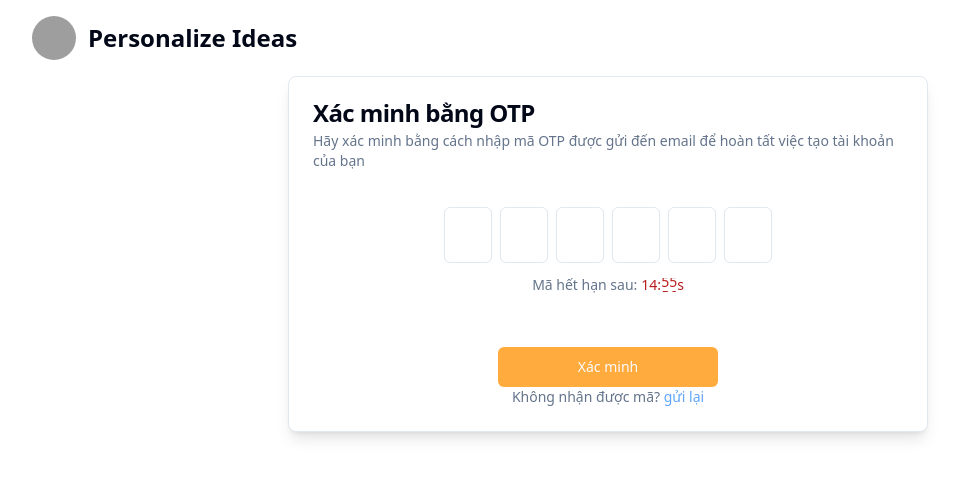
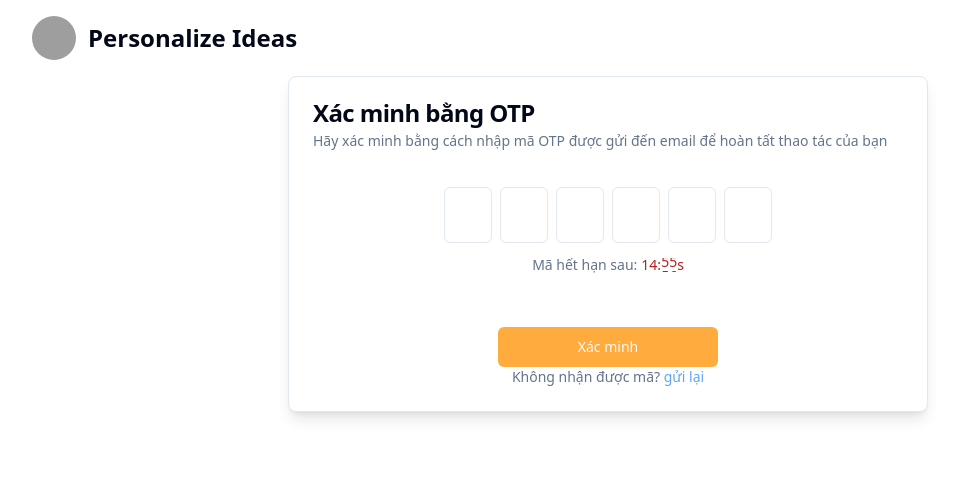
Before and after one commit to TomNguyen23/Travel-Buddy, a React (Vite) app: page /OTP-verification in a window 1280 px wide. Shown: the top 478 px of the page, without its empty margins (32-991 px from the left). Built offline with nearby package versions, Linux system fonts and the light colour scheme; grey boxes are pictures that could not be loaded; a web font is replaced by a local one.

Commit message:
get API from BE and modify logic

```diff
--- a/src/api/apiSlice.js
+++ b/src/api/apiSlice.js
@@ -17,7 +17,7 @@ const baseQueryWithReauth = async (args, api, extraOptions) => {
     let result = await baseQuery(args, api, extraOptions);
 
     if (result.error?.status === 403) {
-        const refreshResult = await baseQuery('api/refresh', api, extraOptions);
+        const refreshResult = await baseQuery('/api/auth/refresh-token', api, extraOptions);
 
         if (refreshResult?.data) {
             const user = api.getState().auth.login.user;
--- /dev/null
+++ b/src/components/cards/OTP_card.jsx
@@ -0,0 +1,132 @@
+import { useEffect, useState } from 'react';
+import { REGEXP_ONLY_DIGITS_AND_CHARS } from "input-otp";
+import {
+  InputOTP,
+  InputOTPGroup,
+  InputOTPSlot,
+} from "@/components/ui/input-otp";
+import {
+    Card,
+    CardContent,
+    CardDescription,
+    CardFooter,
+    CardHeader,
+    CardTitle,
+} from "@/components/ui/card";
+import { useToast } from '@/hooks/use-toast';
+import { ToastAction } from '@/components/ui/toast';
+import { Button } from "@/components/ui/button"
+
+import PropTypes from 'prop-types';
+
+const OTPcard = (props) => {
+    const { toast } = useToast();
+    const [value, setValue] = useState("");
+    const [counter, setCounter] = useState(props.countdown);
+
+
+    useEffect(() => {
+        const timer = setInterval(() => {
+            setCounter(prevCounter => {
+                if (prevCounter <= 1) {
+                    clearInterval(timer);
+                    return 0;
+                }
+                return prevCounter - 1;
+            });
+        }, 1000);
+
+        return () => clearInterval(timer);
+    }, []);
+
+    const formatTime = (seconds) => {
+        const minutes = Math.floor(seconds / 60);
+        const remainingSeconds = seconds % 60;
+        return { minutes, remainingSeconds };
+    };
+
+    const { minutes, remainingSeconds } = formatTime(counter);
+
+    const handleSubmitInChild = async (e) => {
+        e.preventDefault();
+        if (value.length !== 6) {
+            toast({
+                variant: "destructive",
+                title: "Mã OTP phải đủ 6 ký tự",
+            })
+            return;
+        }
+
+        if (counter === 0) {
+            toast({
+                variant: "destructive",
+                title: "Thời gian đã hết",
+                description: "Mã OTP của bạn đã hết hạn. Vui lòng yêu cầu mã mới.",
+                action: <ToastAction altText="Try again">Thử lại</ToastAction>,
+            });
+            return;
+        }
+
+        if (isNaN(value)) {
+            toast({
+                variant: "destructive",
+                title: "Mã OTP phải là số",
+            });
+            return;
+        }
+
+        props.handleSubmitInParent(value);
+
+    };
+
+    return (
+        <Card className="w-[40rem] shadow-lg">
+            <CardHeader>
+                <CardTitle>Xác minh bằng OTP</CardTitle>
+                <CardDescription>Hãy xác minh bằng cách nhập mã OTP được gửi đến email <strong>{props.email}</strong> để hoàn tất thao tác của bạn</CardDescription>
+            </CardHeader>
+
+            <form onSubmit={handleSubmitInChild}>
+                <CardContent className="flex flex-col items-center my-3">
+                    <InputOTP maxLength={6} pattern={REGEXP_ONLY_DIGITS_AND_CHARS} value={value} onChange={(value) => setValue(value)}>
+                        {Array.from({ length: 6 }).map((_, index) => (
+                            <InputOTPGroup key={index} className="font-medium">
+                                <InputOTPSlot index={index} className='h-14 w-12' />
+                            </InputOTPGroup>
+                        ))}
+                    </InputOTP>
+
+                    <div className="w-full mt-3 flex justify-center text-sm text-muted-foreground">
+                        <div className="flex items-center">
+                            <p>Mã hết hạn sau:</p>
+                            <span className="countdown pl-1 text-red-700">
+                                <span style={{"--value": minutes}}></span>:
+                                <span style={{"--value": remainingSeconds}}></span>
+                            </span>
+                            <span className="text-red-700">s</span>
+                        </div>
+                    </div>
+                </CardContent>
+                <CardFooter className="flex flex-col justify-center">
+                    {
+                        props.isLoading
+                        ? <Button className="mt-4 px-20" disabled>
+                            Xác minh
+                            <span className="loading loading-dots loading-md ml-2"></span>
+                        </Button>
+                        : <Button type="submit" className="mt-4 px-20 bg-[#FFAB3E] hover:bg-[#f4c17e]">Xác minh</Button>
+                    }
+                    <p className="text-sm text-muted-foreground">Không nhận được mã? <span className="text-blue-400 cursor-pointer">gửi lại</span> </p>
+                </CardFooter>
+            </form>
+        </Card>
+     );
+}
+OTPcard.propTypes = {
+    handleSubmitInParent: PropTypes.func.isRequired,
+    email: PropTypes.string.isRequired,
+    isLoading: PropTypes.bool.isRequired,
+    countdown: PropTypes.number.isRequired,
+};
+
+export default OTPcard;
--- a/src/components/cards/user-profile_card.jsx
+++ b/src/components/cards/user-profile_card.jsx
@@ -8,11 +8,15 @@ import {
 import { Button } from "@/components/ui/button"
 
 import { useState } from "react";
+import { useSelector } from "react-redux";
 
 const UserProfileCard = () => {
-    const [username, setUsername] = useState("LupyzZz");
-    const [email, setEmail] = useState("lupyzZz12@gmail.com");
+    const userInfo = useSelector((state) => state.auth.login.user);
+
+    const [username, setUsername] = useState(userInfo.fullName);
+    const [email, setEmail] = useState(userInfo.email);
     const [socialLink, setSocialLink] = useState("https://facebook.com/profile=.....");
+
 
     const handleUpdateProfile = () => {
         const updateData = { username, email, socialLink };
--- a/src/components/sidebar/profile-sidebar.jsx
+++ b/src/components/sidebar/profile-sidebar.jsx
@@ -2,6 +2,7 @@ import { useState, useEffect } from "react";
 
 import { FontAwesomeIcon } from "@fortawesome/react-fontawesome";
 import { faUser } from "@fortawesome/free-regular-svg-icons";
+import DefaultAvatar from "@/assets/images/default-avt.png";
 import ProfileSideBarItem from "../items/profile-sidebar-item";
 
 import { Separator } from "@/components/ui/separator"
@@ -11,14 +12,16 @@ import { ToastAction } from '@/components/ui/toast';
 import { useDispatch } from "react-redux";
 import { logout } from "@/redux/reducer/auth.reducer";
 import { useNavigate } from "react-router-dom";
+import { useSelector } from "react-redux";
+
 import { useUploadImgMutation } from "@/api/featureApi/userApiSlice";
-
 
 
 const ProfileSidebar = () => {
     const { toast } = useToast();
-    const [avatar, setAvatar] = useState(null);
+    const [avatarFile, setAvatarFile] = useState(null);
 
+    const userInfo = useSelector((state) => state.auth.login.user);
     const dispatch = useDispatch();
     const navigateTo = useNavigate();
 
@@ -36,9 +39,9 @@ const ProfileSidebar = () => {
 
     useEffect(() => {
         const uploadAvatarHandler = async () => {
-            if (avatar) {
+            if (avatarFile) {
                 const validImageTypes = ['image/png', 'image/jpg', 'image/jpeg'];
-                if (!validImageTypes.includes(avatar.type)) {
+                if (!validImageTypes.includes(avatarFile.type)) {
                     toast({
                         variant: "destructive",
                         title: "Uh oh! Có gì đó sai sai.",
@@ -48,7 +51,7 @@ const ProfileSidebar = () => {
                     return;
                 }
 
-                const formData = {avatar: avatar};
+                const formData = {avatar: avatarFile};
                 console.log(formData);
 
                 // await uploadUserAvatar(formData)
@@ -62,18 +65,21 @@ const ProfileSidebar = () => {
             }
         }
         uploadAvatarHandler();
-    }, [avatar, toast]);
+    }, [avatarFile, toast]);
 
 
 
     return (
         <aside className="px-3">
             <div className="flex items-center px-5 py-7">
-                <form id="avatarForm" className="relative z-20">
-                    <img src="https://github.com/shadcn.png" className="size-20 rounded-full" alt="" />
+                <form id="avatarForm" className="relative z-20 min-w-20">
+                    {userInfo.avatar
+                        ? <img src={userInfo.avatar} className="size-20 rounded-full" alt="" />
+                        : <img src={DefaultAvatar} className="size-20 rounded-full" alt="" />
+                    }
 
                     <div className="size-7 rounded-full bg-slate-100 dark:bg-[#28313a] flex justify-center items-center absolute right-0 bottom-0">
-                        <input onChange={(e) => setAvatar(e.target.files[0])} type="file" id="myAvatar" name="myAvatar" accept="image/png, image/jpg, image/jpeg" hidden />
+                        <input onChange={(e) => setAvatarFile(e.target.files[0])} type="file" id="myAvatar" name="myAvatar" accept="image/png, image/jpg, image/jpeg" hidden />
                         <label htmlFor="myAvatar" className="cursor-pointer">
                             <span className="material-icons text-base">edit</span>
                         </label>
@@ -82,7 +88,7 @@ const ProfileSidebar = () => {
 
 
                 <div className="ml-3">
-                    <h1 className="text-2xl font-bold">LupyzZz</h1>
+                    <h1 className="text-2xl font-bold">{userInfo.fullName}</h1>
                     <p className="flex items-center">
                         <span className="material-icons text-[#FFAB3E] text-3xl">workspace_premium</span>
                         <span className="">1020 điểm</span>
--- a/src/pages/auth/OTP.jsx
+++ b/src/pages/auth/OTP.jsx
@@ -1,88 +1,23 @@
-import { useState, useEffect } from "react";
-import { REGEXP_ONLY_DIGITS_AND_CHARS } from "input-otp";
-import {
-  InputOTP,
-  InputOTPGroup,
-  InputOTPSlot,
-} from "@/components/ui/input-otp";
-import {
-    Card,
-    CardContent,
-    CardDescription,
-    CardFooter,
-    CardHeader,
-    CardTitle,
-} from "@/components/ui/card";
 import { useToast } from '@/hooks/use-toast';
 import { ToastAction } from '@/components/ui/toast';
-import { Button } from "@/components/ui/button"
 
 import { useDispatch } from "react-redux";
 import { useNavigate } from "react-router-dom";
 import { useSelector } from "react-redux";
 import { useOTPverificationMutation } from "@/api/featureApi/authApiSlice";
 import { clearRegister } from "@/redux/reducer/auth.reducer";
+import OTPcard from "@/components/cards/OTP_card";
 
 const OTPVerification = () => {
     const { toast } = useToast();
-    const [value, setValue] = useState("");
-    const [counter, setCounter] = useState(900);
 
     const email = useSelector(state => state?.auth?.register?.user?.email);
     const dispatch = useDispatch();
     const navigateTo = useNavigate();
 
-    const [sendOTP] = useOTPverificationMutation();
+    const [sendOTP, { isLoading }] = useOTPverificationMutation();
 
-    useEffect(() => {
-        const timer = setInterval(() => {
-            setCounter(prevCounter => {
-                if (prevCounter <= 1) {
-                    clearInterval(timer);
-                    return 0;
-                }
-                return prevCounter - 1;
-            });
-        }, 1000);
-
-        return () => clearInterval(timer);
-    }, []);
-
-    const formatTime = (seconds) => {
-        const minutes = Math.floor(seconds / 60);
-        const remainingSeconds = seconds % 60;
-        return { minutes, remainingSeconds };
-    };
-
-    const { minutes, remainingSeconds } = formatTime(counter);
-
-    const handleSubmit = async (e) => {
-        e.preventDefault();
-        if (value.length !== 6) {
-            toast({
-                variant: "destructive",
-                title: "Mã OTP phải đủ 6 ký tự",
-            })
-            return;
-        }
-
-        if (counter === 0) {
-            toast({
-                variant: "destructive",
-                title: "Thời gian đã hết",
-                description: "Mã OTP của bạn đã hết hạn. Vui lòng yêu cầu mã mới.",
-            });
-            return;
-        }
-
-        if (isNaN(value)) {
-            toast({
-                variant: "destructive",
-                title: "Mã OTP phải là số",
-            });
-            return;
-        }
-
+    const handleSubmit = async (value) => {
         await sendOTP({ email: email, otp: value })
                 .unwrap()
                 .then(() => {
@@ -101,39 +36,7 @@ const OTPVerification = () => {
 
     return (
         <div className="flex justify-center">
-             <Card className="w-[40rem] shadow-lg">
-                <CardHeader>
-                    <CardTitle>Xác minh bằng OTP</CardTitle>
-                    <CardDescription>Hãy xác minh bằng cách nhập mã OTP được gửi đến email <strong>{email}</strong> để hoàn tất việc tạo tài khoản của bạn</CardDescription>
-                </CardHeader>
-
-                <form onSubmit={handleSubmit}>
-                    <CardContent className="flex flex-col items-center my-3">
-                        <InputOTP maxLength={6} pattern={REGEXP_ONLY_DIGITS_AND_CHARS} value={value} onChange={(value) => setValue(value)}>
-                            {Array.from({ length: 6 }).map((_, index) => (
-                                <InputOTPGroup key={index} className="font-medium">
-                                    <InputOTPSlot index={index} className='h-14 w-12' />
-                                </InputOTPGroup>
-                            ))}
-                        </InputOTP>
-
-                        <div className="w-full mt-3 flex justify-center text-sm text-muted-foreground">
-                            <div className="flex items-center">
-                                <p>Mã hết hạn sau:</p>
-                                <span className="countdown pl-1 text-red-700">
-                                    <span style={{"--value": minutes}}></span>:
-                                    <span style={{"--value": remainingSeconds}}></span>
-                                </span>
-                                <span className="text-red-700">s</span>
-                            </div>
-                        </div>
-                    </CardContent>
-                    <CardFooter className="flex flex-col justify-center">
-                        <Button type="submit" className="mt-4 px-20 bg-[#FFAB3E] hover:bg-[#f4c17e]">Xác minh</Button>
-                        <p className="text-sm text-muted-foreground">Không nhận được mã? <span className="text-blue-400 cursor-pointer">gửi lại</span> </p>
-                    </CardFooter>
-                </form>
-            </Card>
+            <OTPcard email={email} isLoading={isLoading} countdown="900" handleSubmitInParent={handleSubmit} />
         </div>
      );
 }
--- a/src/pages/auth/login.jsx
+++ b/src/pages/auth/login.jsx
@@ -12,7 +12,7 @@ import { useFormik } from 'formik';
 import * as Yup from 'yup';
 
 import { useDispatch } from 'react-redux';
-// import { useNavigate } from 'react-router-dom';
+import { useNavigate } from 'react-router-dom';
 // import { login  } from '@/redux/reducer/auth.reducer';
 import { useLoginMutation } from '@/api/featureApi/authApiSlice';
 import { setCredentials } from '@/redux/reducer/auth.reducer';
@@ -22,7 +22,7 @@ import { setCredentials } from '@/redux/reducer/auth.reducer';
 const LoginPage = () => {
     const { toast } = useToast();
     const dispatch = useDispatch();
-    // const navigateTo = useNavigate();
+    const navigateTo = useNavigate();
 
     const [login, {isLoading}] = useLoginMutation();
 
@@ -55,7 +55,7 @@ const LoginPage = () => {
             .unwrap()
             .then((res) => {
                 dispatch(setCredentials(res));
-                // navigateTo('/home');
+                navigateTo('/your-profile');
             })
             .catch((error) => {
                 toast({
@@ -120,7 +120,7 @@ const LoginPage = () => {
                 </div>
 
                 {isLoading
-                ? <Button type='submit' className='w-full hover:bg-[#f4c17e]' disabled>
+                ? <Button className='w-full hover:bg-[#f4c17e]' disabled>
                     Đăng nhập
                     <span className="loading loading-dots loading-md ml-2"></span>
                     </Button>
--- a/src/pages/auth/register-username.jsx
+++ b/src/pages/auth/register-username.jsx
@@ -74,7 +74,7 @@ const RegisterUsername = () => {
                 {formik.errors.username ? <div className='text-red-500 text-sm self-start ml-2 mt-1'>{formik.errors.username}</div> : null}
 
                 {isLoading
-                ? <Button type='submit' className='w-96 hover:bg-[#f4c17e] mt-5' disabled>
+                ? <Button className='w-96 hover:bg-[#f4c17e] mt-5' disabled>
                     Tạo tài khoản
                     <span className="loading loading-dots loading-md ml-2"></span>
                     </Button>
```
Also changed, not shown: src/redux/reducer/auth.reducer.js (+7 -3 lines), src/routes/index.js (+3 -5 lines), src/assets/images/default-avt-v2.png (added), src/assets/images/default-avt.png (added).
